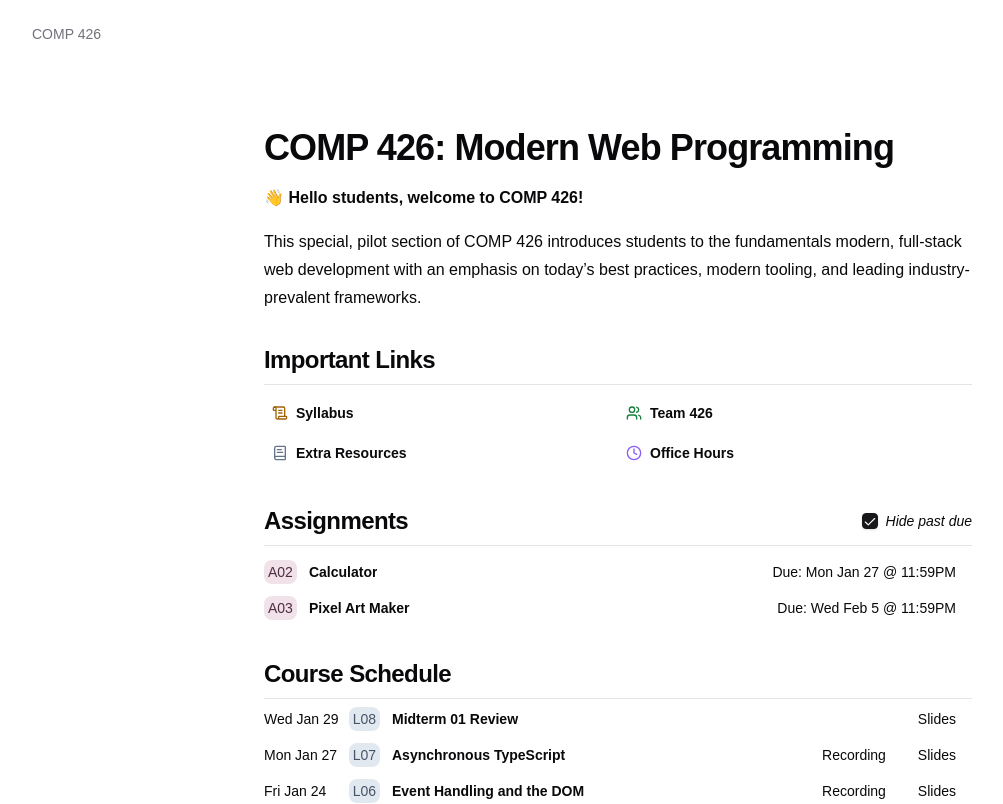
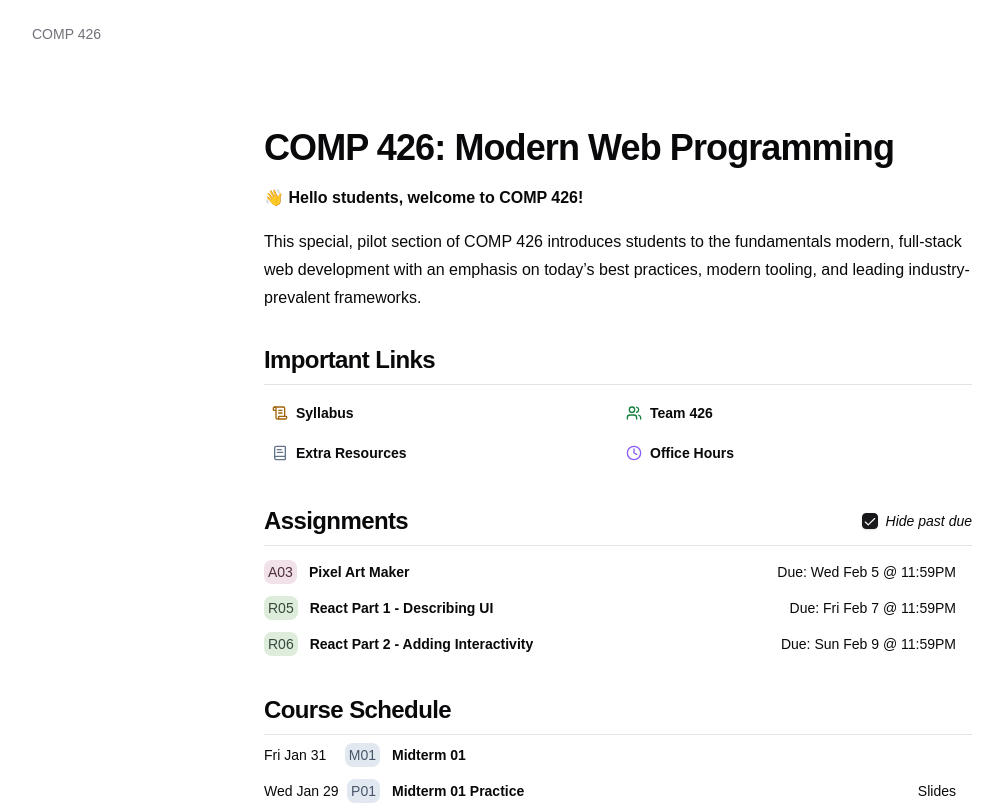
Before and after one commit to comp426-25s/comp426-25s.github.io, a Next.js app: page / in a window 1280 px wide. Shown: the top 804 px of the page, without its empty margins (22-1025 px from the left). Built offline with nearby package versions, Linux system fonts and the light colour scheme.

Commit message:
Add R05 and R06

```diff
--- a/course/assignments.yaml
+++ b/course/assignments.yaml
@@ -40,10 +40,22 @@
   due: Mon Jan 27 @ 11:59PM
   title: Calculator
   url: assignments/a02-calculator
-  past: false
+  past: true
 
 - code: A03
   due: Wed Feb 5 @ 11:59PM
   title: Pixel Art Maker
   url: assignments/a03-pixel-art-maker
   past: false
+
+- code: R05
+  due: Fri Feb 7 @ 11:59PM
+  title: React Part 1 - Describing UI
+  url: readings/r05-React-Part-1
+  past: false
+
+- code: R06
+  due: Sun Feb 9 @ 11:59PM
+  title: React Part 2 - Adding Interactivity
+  url: readings/r06-React-Part-2
+  past: false
--- /dev/null
+++ b/course/content/readings/r05-React-Part-1.mdx
@@ -0,0 +1,3 @@
+# R05: React Part 1
+
+In this reading, you will read **Learn React Ch. 1: Describing UI** written by the React team, located [here](https://react.dev/learn/describing-the-ui). Please access the **R05: React Part 1** assignment in GradeScope for access to the reading material and questions.
--- /dev/null
+++ b/course/content/readings/r06-React-Part-2.mdx
@@ -0,0 +1,3 @@
+# R05: React Part 2
+
+In this reading, you will read **Learn React Ch. 2: Adding Interactivity** written by the React team, located [here](https://react.dev/learn/adding-interactivity). Please access the **R06: React Part 2** assignment in GradeScope for access to the reading material and questions.
--- a/course/schedule.yaml
+++ b/course/schedule.yaml
@@ -1,8 +1,16 @@
 # Contains the course schedule.
 
-- code: L08
+- code: M01
+  date: Fri Jan 31
+  title: Midterm 01
+  synopsis: null
+  youtubeUrl: null
+  slidesUrl: null
+
+
+- code: P01
   date: Wed Jan 29
-  title: Midterm 01 Review
+  title: Midterm 01 Practice
   synopsis: null
   youtubeUrl: null
   slidesUrl: https://drive.google.com/file/d/1AImL8XIloz0I3Ywe53Z_To-el2tlw429/view?usp=share_link
```
